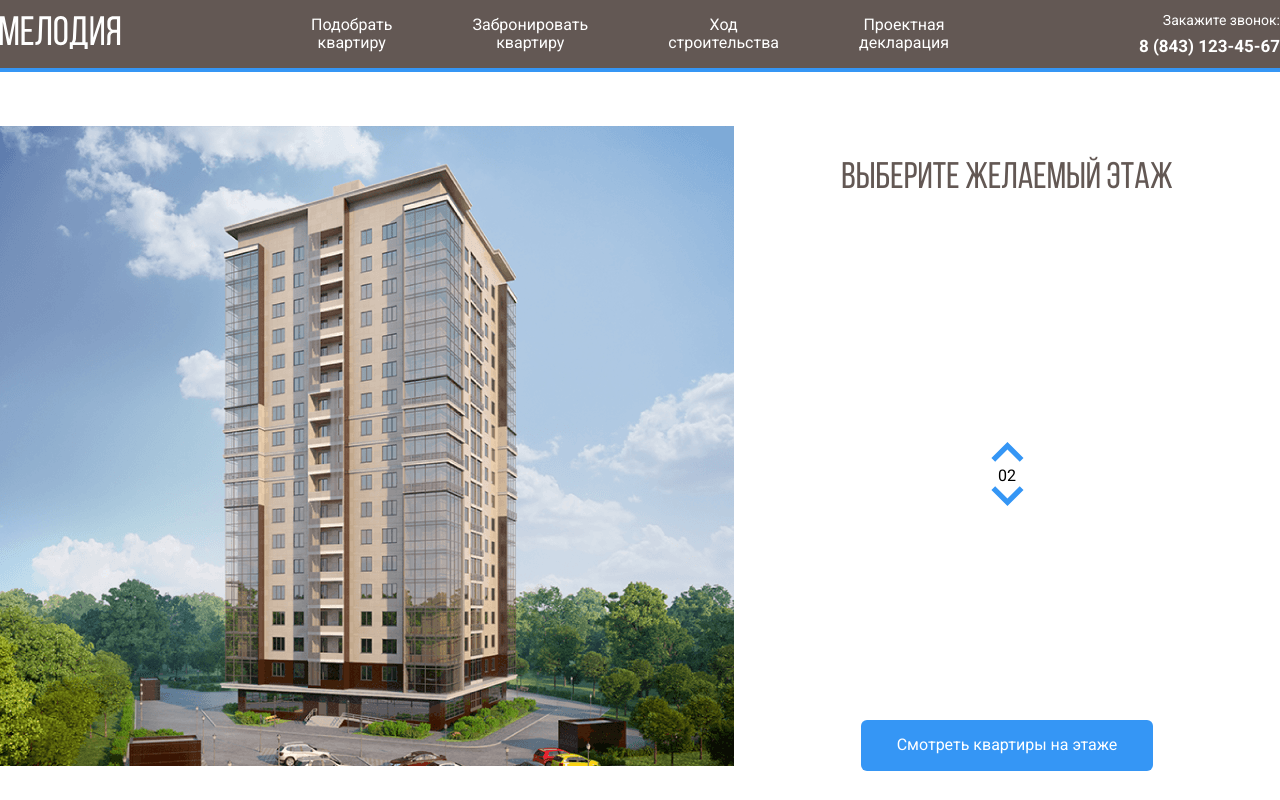
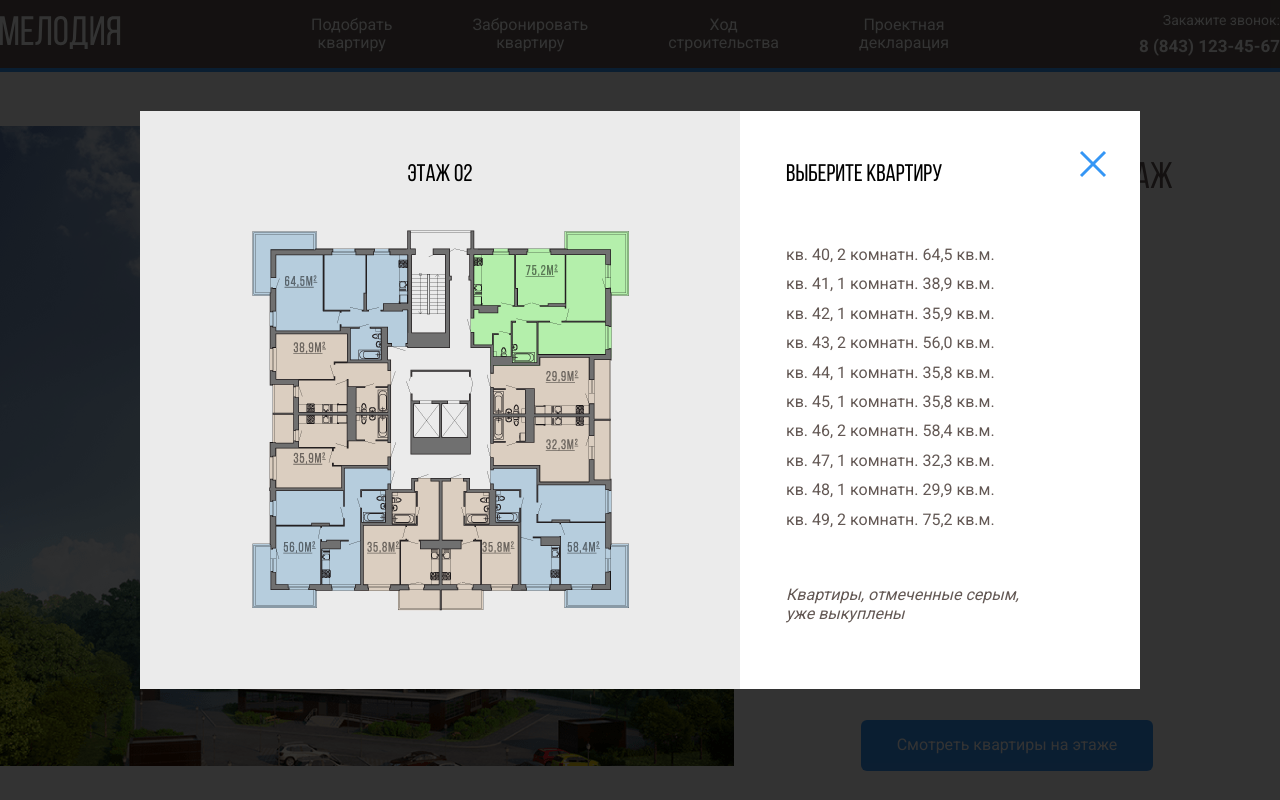
Before and after one commit to aizhanabaeva/melody, a plain HTML site: page index.html in a window 1280 px wide. Both pictures are taken after a click on the button "Смотреть квартиры на этаже". Shown: the top 800 px of the page. Drawn offline with nearby package versions, Linux system fonts and the light colour scheme.

Commit message:
Add files via upload

```diff
--- a/index.html
+++ b/index.html
@@ -40,7 +40,7 @@
     <!-- /.navbar-contacts -->
   </div>
   <!-- /.navbar -->
-  </header>
+  </header> <!--заканчивается header-->
     <main class="main">
       <div class="main-image">
         <svg class="home-image" width="734" height="640" viewBox="0 0 734 640" fill="none" xmlns="http://www.w3.org/2000/svg" xmlns:xlink="http://www.w3.org/1999/xlink">
@@ -77,16 +77,116 @@
         <button class="counter-button counter-up">
           <img class="counter-arrow counter-arrow-up" src="img/Vector.svg" alt="arrow-up">
         </button>
-        <span class="counter">02</span>
-        <button class="button counter-button counter-down">
+        <span class="floor-counter counter">02</span>
+        <button class=" counter-button counter-down">
           <img class="counter-arrow counter-arrow-down" src="img/Vector.svg" alt="arrow-down">
         </button>
         </div>
         <!-- /.counter-group -->
-        <button class="button button-primary">Смотреть квартиры на этаже</button>
+        <button class="button button-primary view-flats">Смотреть квартиры на этаже</button>
       </div>
       <!-- /.main-info -->
     </main>
+    <div class="modal">
+      <div class="modal-dialog">
+        <button class="modal-close-button">
+          <svg width="28" height="28" viewBox="0 0 28 28" fill="none" xmlns="http://www.w3.org/2000/svg">
+          <path d="M2 2L26 26" stroke="#3596F5" stroke-width="3"/>
+          <path d="M26 2L2 26" stroke="#3596F5" stroke-width="3"/>
+          </svg>
+        </button>
+        <div class="modal-image">
+          <h3 class="modal-title">Этаж <span class="modal-counter counter">02</span></h3>
+          <svg class="flats" width="433" height="408" viewBox="0 0 433 408" fill="none" xmlns="http://www.w3.org/2000/svg" xmlns:xlink="http://www.w3.org/1999/xlink">
+            <image id="image0_28_15" width="433" height="408" xlink:href="img/Floor.png"/>
+            <path d="M388 81V141H314V148H267.5V131H247V32.5H338.5V16H405V81H388Z" fill="#3595F6" fill-opacity="0.75"/>
+            <path d="M314 148.5H268V200H367.5V205H387.5V141H314V148.5Z" fill="#3595F6" fill-opacity="0.75"/>
+            <path d="M314.192 252.662H268V200H367.916V204.602H388V268H314.192V252.662Z" fill="#3595F6" fill-opacity="0.75"/>
+            <path d="M314 253H268.5V309H295.5V376H340V393H405V328.5H388V268.5H314V253Z" fill="#3595F6" fill-opacity="0.75"/>
+            <path d="M218 394.5V264H247.5V273.5H267.5V310.5H294.5V375H259.5V394.5H218Z" fill="#3595F6" fill-opacity="0.75"/>
+            <path d="M217 394.5V264H187.5V273.5H167.5V310.5H140.5V375H175.5V394.5H217Z" fill="#3595F6" fill-opacity="0.75"/>
+            <path d="M121 252H166.5V309H139.5V376H95V393H30V328.5H47V273.5H121V252Z" fill="#3595F6" fill-opacity="0.75"/>
+            <path d="M119.5 273.5H46V198H167V250.822H119.5V273.5Z" fill="#3595F6" fill-opacity="0.75"/>
+            <path d="M124.729 116H46V198H167V145.178H124.729V116Z" fill="#3595F6" fill-opacity="0.75"/>
+            <path d="M46.5 81V115.5H125V144.5H164V131H184.5V32.5H93V16H28V81H46.5Z" fill="#3595F6" fill-opacity="0.75"/>
+            </svg>
+        </div>
+        <div class="modal-info">
+          <h3 class="modal-title">Выберите квартиру</h3>
+          <ul class="flat-list">
+            <li class="flat-item">
+              <a href="#" class="flat-link">кв. 40, 2 комнатн. 64,5 кв.м.</a>
+            </li>
+            <li class="flat-item">
+              <a href="#" class="flat-link">кв. 41, 1 комнатн. 38,9 кв.м.</a>
+            </li>
+            <li class="flat-item">
+              <a href="#" class="flat-link">кв. 42, 1 комнатн. 35,9 кв.м.</a>
+            </li>
+            <li class="flat-item">
+              <a href="#" class="flat-link">кв. 43, 2 комнатн. 56,0 кв.м.</a>
+            </li>
+            <li class="flat-item">
+              <a href="#" class="flat-link">кв. 44, 1 комнатн. 35,8 кв.м.</a>
+            </li>
+            <li class="flat-item">
+              <a href="#" class="flat-link">кв. 45, 1 комнатн. 35,8 кв.м.</a>
+            </li>
+            <li class="flat-item">
+              <a href="#" class="flat-link">кв. 46, 2 комнатн. 58,4 кв.м.</a>
+            </li>
+            <li class="flat-item">
+              <a href="#" class="flat-link">кв. 47, 1 комнатн. 32,3 кв.м.</a>
+            </li>
+            <li class="flat-item">
+              <a href="#" class="flat-link">кв. 48, 1 комнатн. 29,9 кв.м.</a>
+            </li>
+            <li class="flat-item">
+              <a href="#" class="flat-link">кв. 49, 2 комнатн. 75,2 кв.м.</a>
+            </li>
+          </ul>
+          <p class="modal-alert">Квартиры, отмеченные серым, <br> уже выкуплены</p>
+        </div>
+      </div>
+    </div>
+  <footer class="footer">
+    <div class="footer-content">
+      <div class="footer-Logo">
+        <img src="img/for_fav-01 1.svg" alt="Logo:Company">
+      </div>
+      <div class="footer-text">
+        <span class="footer-text">Закажите звонок: </span>
+        <a href="tel:+78431234567" class="footer-phone">8 (843) 123-45-67</a>
+      </div>
+      <div class="footer-socials">
+        <a href="https://www.facebook.com/">
+          <img src="img/001-facebook.svg" alt="Facebook">
+        </a>
+        <a href="https://www.instagram.com/">
+          <img src="img/002-instagram.svg" alt="instagram">
+        </a>
+        <a href="https://www.twitter.com/">
+          <img src="img/003-twitter.svg" alt="Twitter">
+        </a>
+        <a href="https://www.youtube.com/">
+          <img src="img/004-youtube.png" alt="YouTube">
+        </a>
+    </div>
+     <div class="footer-foot">
+      <ul class="footer-menu">
+        <li class="footer-item">
+            <a href="#" class="footer-link">Политика конфиденциальности</a>
+        </li>
+        <li class="footer-item">
+            <a href="#" class="footer-link">Публичная оферта</a>
+        </li>
+        <li class="footer-item">
+            <a href="#" class="footer-link">Контакты</a>
+        </li>
+        </ul>
+      </div>
+    </div>
+  </footer> <!--заканчивается footer-->
     <script src="https://code.jquery.com/jquery-3.6.0.min.js"
     integrity="sha256-/xUj+3OJU5yExlq6GSYGSHk7tPXikynS7ogEvDej/m4="
     crossorigin="anonymous">
```
